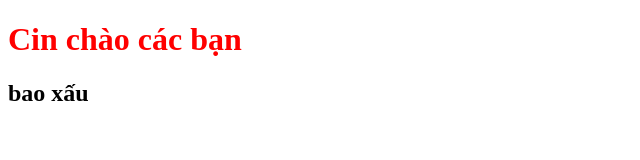
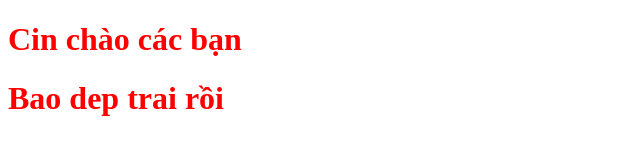
Before and after one commit to baoqp19/testbreand, a plain HTML site: page Brand/index.html in a window 1280 px wide. Shown: the whole page, without its empty margins (0-640 px from the left). Drawn offline with Linux system fonts and the light colour scheme.

Commit message:
baodeptrai roi

```diff
--- a/Brand/index.html
+++ b/Brand/index.html
@@ -8,6 +8,8 @@
 </head>
 <body>
     <h1>Cin chào các bạn </h1>
-    <h2>bao xấu</h2>
+
+
+    <h1>Bao dep trai rồi</h1>
 </body>
 </html>
```
